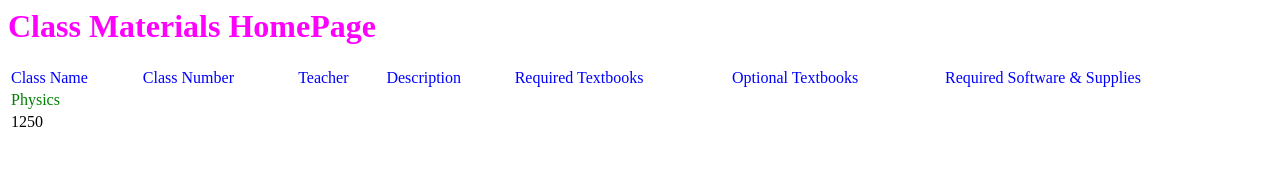
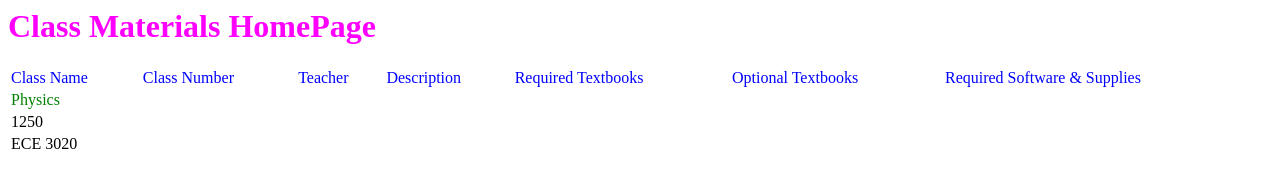
Before and after one commit to TheIncubator/ClassStuff, a plain HTML site: page index.html in a window 1280 px wide. Drawn offline with Linux system fonts and the light colour scheme.

Commit message:
ECE 3020 addition to class list

```diff
--- a/index.html
+++ b/index.html
@@ -18,5 +18,8 @@
       <tr id=second_row>
         <td>1250</td>
     </tr>
+    <tr id=third_row>
+      <td>ECE 3020</td>
+    </tr>
   </table>
 </html>
```
